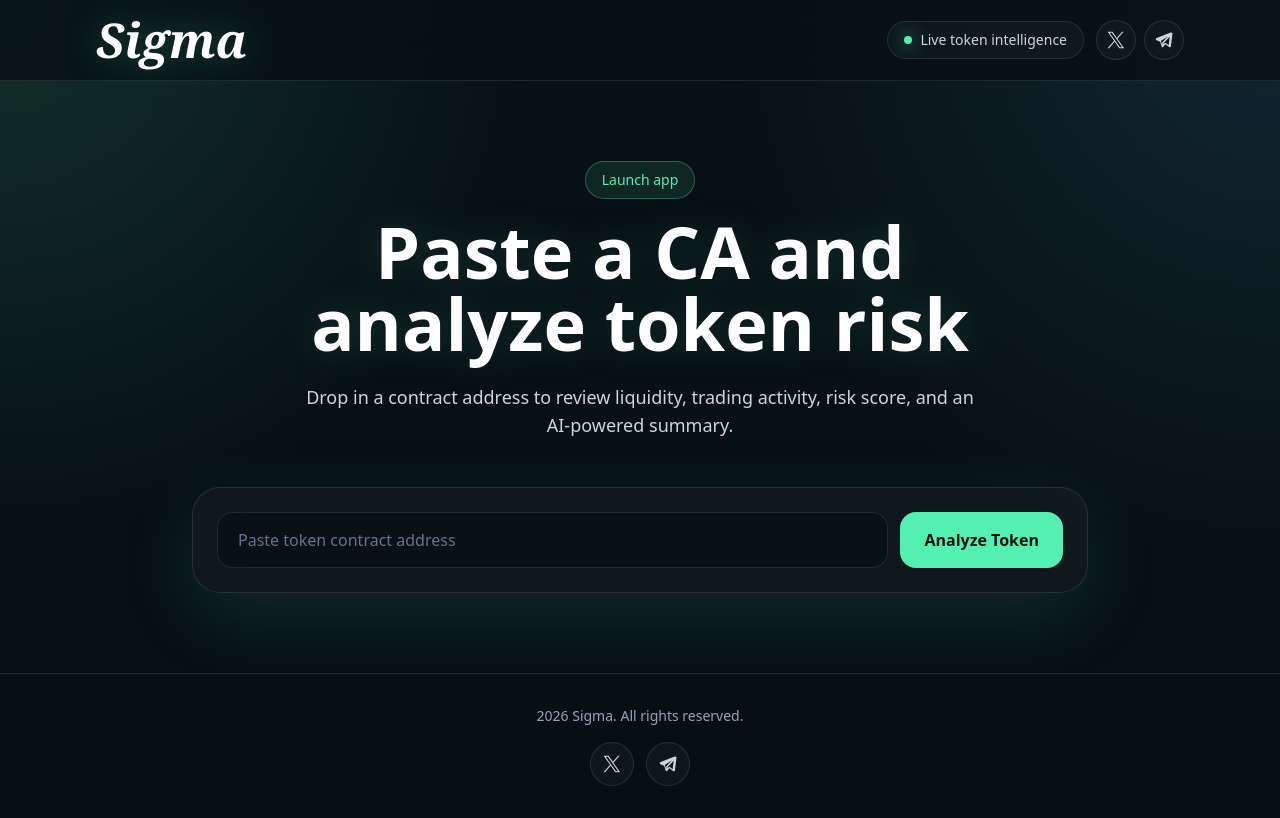
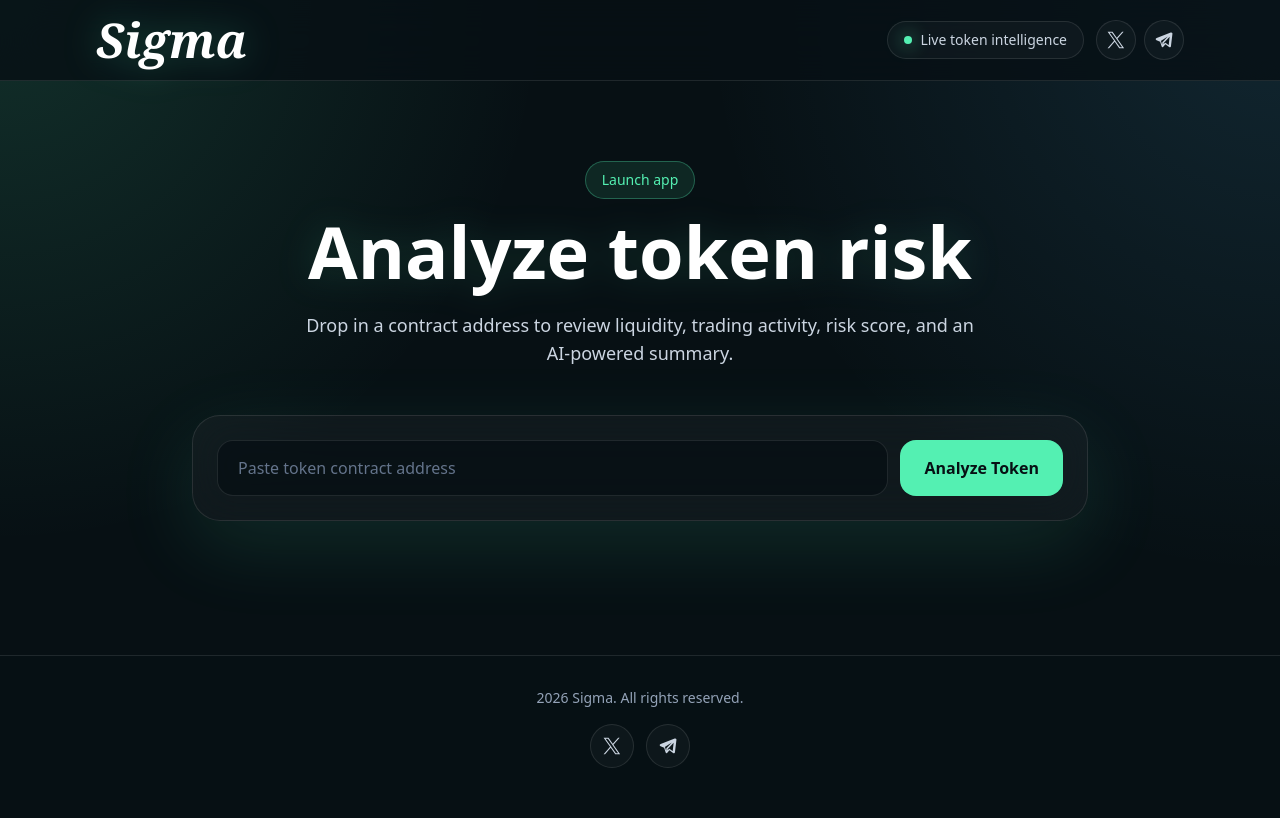
Before and after one commit to princeolawale/sigma, a Next.js app: page /get-started in a window 1280 px wide. Built offline with nearby package versions, Linux system fonts and the light colour scheme.

Commit message:
Button and Ai Update

```diff
--- a/app/get-started/page.tsx
+++ b/app/get-started/page.tsx
@@ -17,7 +17,7 @@ export default function GetStartedPage() {
           Launch app
         </p>
         <h1 className="max-w-3xl text-5xl font-semibold leading-tight tracking-normal text-white drop-shadow-[0_0_18px_rgba(84,240,178,0.14)] sm:text-7xl">
-          Paste a CA and analyze token risk
+          Analyze token risk
         </h1>
         <p className="mx-auto mt-6 max-w-2xl text-base leading-7 text-slate-300 sm:text-lg">
           Drop in a contract address to review liquidity, trading activity, risk
--- a/app/page.tsx
+++ b/app/page.tsx
@@ -65,7 +65,7 @@ export default function Home() {
         </p>
         <Link
           href="/get-started"
-          className="mt-9 inline-flex min-h-14 items-center justify-center rounded-2xl bg-acid px-7 font-semibold text-ink transition hover:bg-[#7af7c5] focus:outline-none focus:ring-4 focus:ring-acid/20"
+          className="mt-9 inline-flex min-h-14 items-center justify-center rounded-2xl bg-acid px-7 font-extrabold text-ink transition hover:bg-[#7af7c5] focus:outline-none focus:ring-4 focus:ring-acid/20"
         >
           Launch App
         </Link>
```
